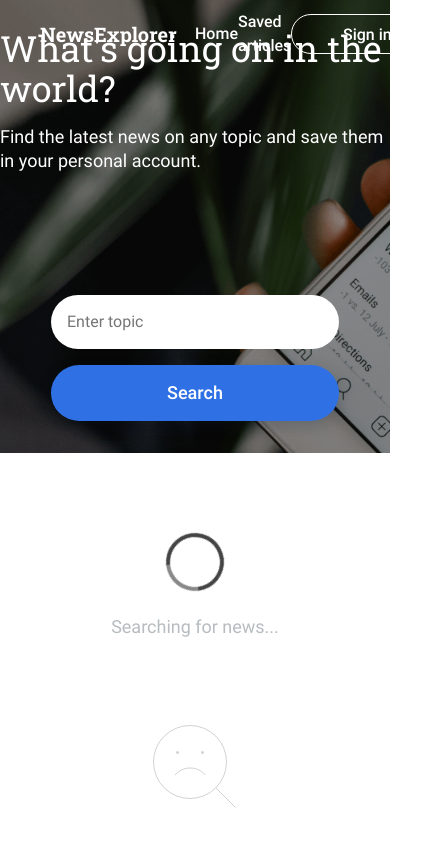
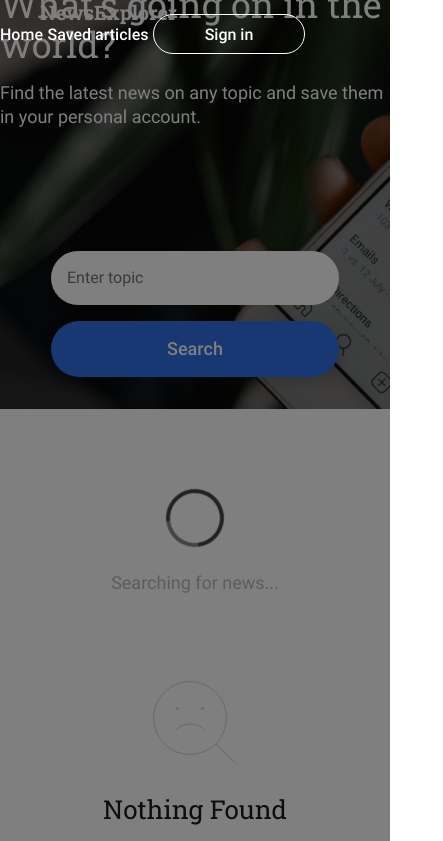
Before and after one commit to lmontem/news-explorer-frontend, a React (Create React App) app: page / in a window 390 px wide. Shown: the top 841 px of the page, 443 px wide, since content can reach past the window. Built offline with nearby package versions, Linux system fonts and the light colour scheme; a web font is replaced by a local one.

Commit message:
mobile nav

```diff
--- a/src/components/App/App.css
+++ b/src/components/App/App.css
@@ -13,4 +13,5 @@
   background-repeat: no-repeat;
   background-size: cover;
   margin-top: -80px;
+
 }
--- a/src/components/Header/Header.css
+++ b/src/components/Header/Header.css
@@ -1,9 +1,9 @@
 .header{
     display: flex;
     border-bottom: 3px solid #D1D2D6;
-    box-shadow: inset 0px -1px 0px rgba(255, 255, 255, 0.2);
     justify-content: space-between;
     background: transparent;
+
 }
 
 .header__logo{
--- a/src/components/Main/Main.js
+++ b/src/components/Main/Main.js
@@ -1,4 +1,3 @@
-import Header from '../Header/Header';
 import NothingFound from '../NothingFound/NothingFound';
 import Preloader from '../Preloader/Preloader';
 import SearchForm from "../SearchForm/SearchForm";
--- /dev/null
+++ b/src/components/MobileNavigation/MobileNavigation.css
@@ -0,0 +1,30 @@
+.nav__mobile{
+    position: absolute;
+    background-color: rgba(0,0,0, .5);
+    z-index: 1;
+    top: 0;
+    left: 0;
+    width: 100vw;
+    height: 100%;
+}
+.nav__mobile-container{
+    width: 100%;
+    height: auto;
+    background-color: #1a1b22;
+    position: absolute;
+    right: 0;
+    top:0;
+    padding-bottom: 30px;
+}
+
+.nav__close-btn{
+    background-image: url('../../images/close.svg');
+    background-size: cover;
+    background-repeat: no-repeat;
+    width: 24px;
+    height: 24px;
+    position: absolute;
+    top: 20px;
+    right:20px;
+    z-index: 2;
+}
--- a/src/components/Navigation/Navigation.js
+++ b/src/components/Navigation/Navigation.js
@@ -3,14 +3,18 @@ import { Link } from 'react-router-dom';
 function Navigation(props) {
     return (
         (
-            <nav className= 'nav'>
-                <Link className= {`nav__text nav__text_${props.savedNewsLocation ? 'black' : ''}`}  exact to='/'>Home</Link> {/*need to have underline on border when on page(home or saved artiles) */}
-                <Link className={`nav__text nav__text_${props.savedNewsLocation ? 'black' : ''}`} exact to='/saved-news'>Saved articles</Link> {/*need only when user is signed in */}
-                <button onClick= {props.handleRegisterClick} className={` nav__btn nav__text nav__text_${props.savedNewsLocation ? 'black' : ''}`}>Sign in</button> {/*changes to user name when user is signed in */}
+            <nav className='nav'>
+                <div className='nav__mobile'>
+                    <Link className={`nav__text nav__text_${props.savedNewsLocation ? 'black' : ''}`} exact to='/'>Home</Link> {/*need to have underline on border when on page(home or saved artiles) */}
+                    <Link className={`nav__text nav__text_${props.savedNewsLocation ? 'black' : ''}`} exact to='/saved-news'>Saved articles</Link> {/*need only when user is signed in */}
+                    <button onClick={props.handleRegisterClick}
+                        className={` nav__btn nav__text nav__text_${props.savedNewsLocation ? 'black' : ''}`}>Sign in</button> {/*changes to user name when user is signed in */}
+                </div>
             </nav>
 
         )
     )
 }
 
+
 export default Navigation;
--- a/src/index.css
+++ b/src/index.css
@@ -5,6 +5,7 @@
 @import url('./components/SavedNews/SavedNews.css');
 @import url('./components/Header/Header.css');
 @import url('./components/Navigation/Navigation.css');
+@import url('./components//MobileNavigation/MobileNavigation.css');
 @import url('./components/SavedNewsHeader/SavedNewsHeader.css');
 @import url('./components/SearchForm/SearchForm.css');
 @import url('./components/NothingFound/NothingFound.css');
```
Also changed, not shown: src/components/MobileNavigation/MobileNavigation.js (added, +17 -0 lines), src/components/Navigation/Navigation.css (line endings or trailing spaces), src/images/close.svg (added), src/images/menu.svg (added).
